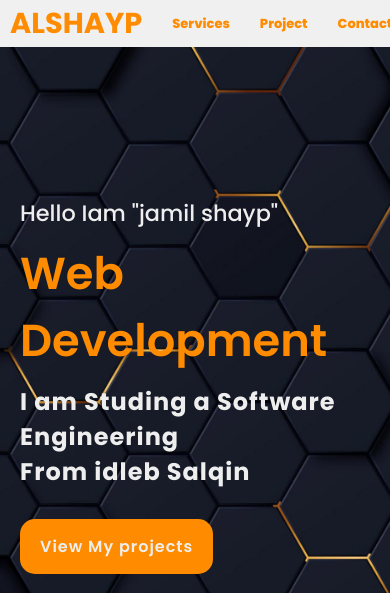
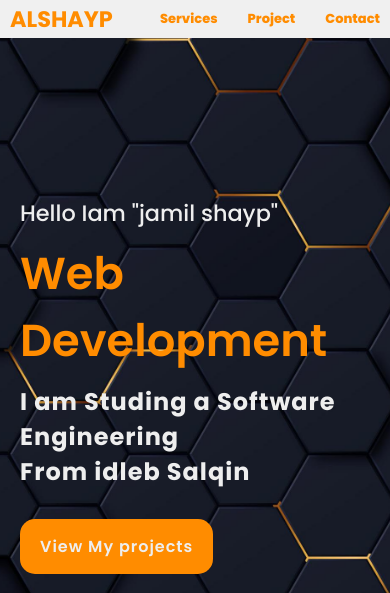
Before and after one commit to Eng-alshayp/website, a plain HTML site: page index.html in a window 390 px wide. Shown: the top 593 px of the page. Drawn offline with Linux system fonts and the light colour scheme.

Commit message:
edit logo

```diff
--- a/style.css
+++ b/style.css
@@ -269,6 +269,11 @@ section{
         margin-right: 7px;
         padding: 2px 10px;
     }
+
+    .logo{
+        font-size: 1.4em;
+    }
+
     .navigation{
         display: flex;
 
```
